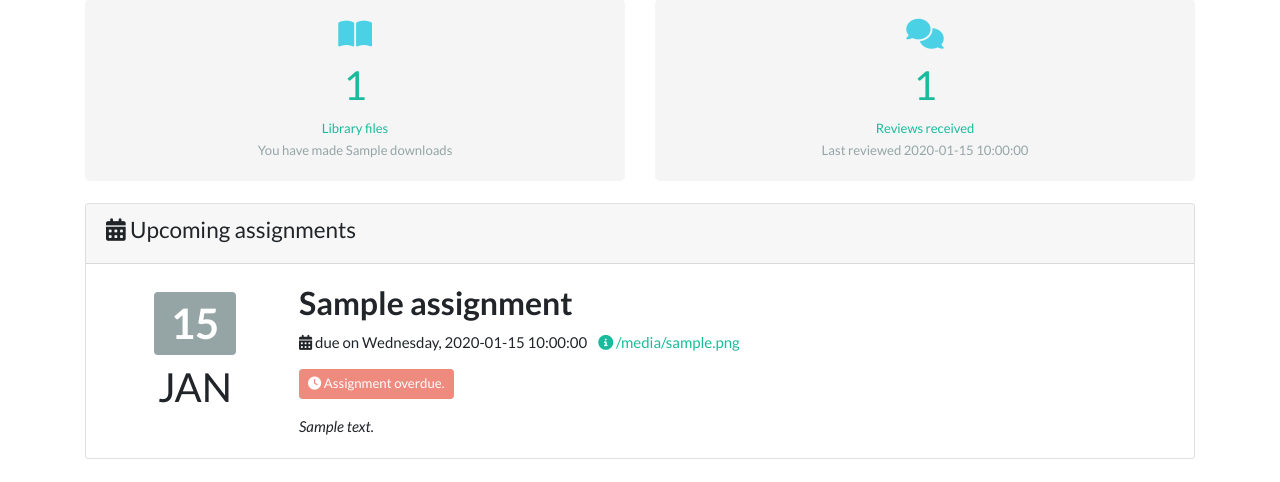
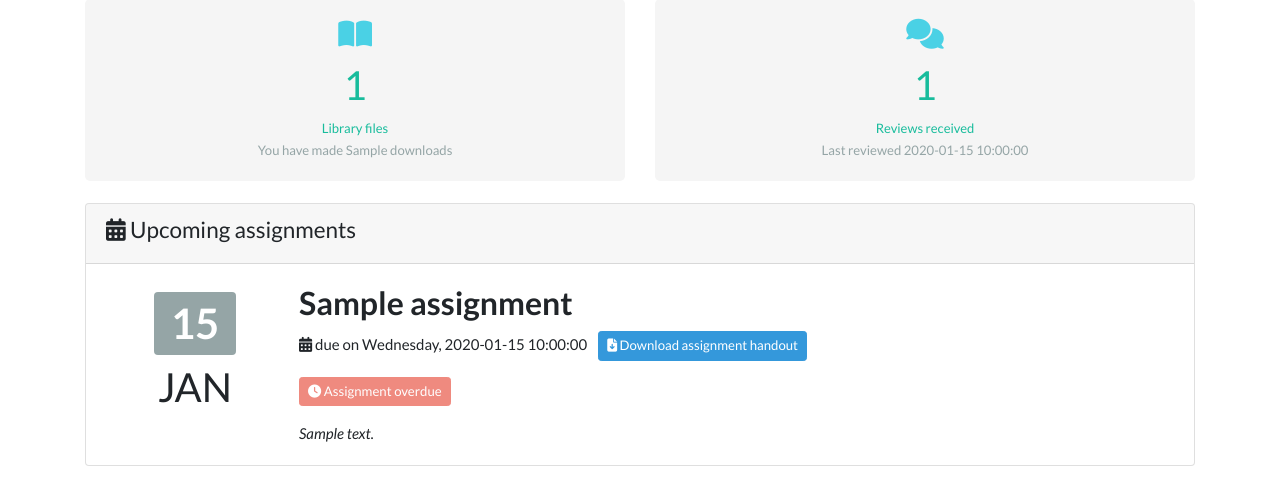
Before and after one commit to Siequnu/workUp, a Python web app: template app/templates/index_workUp.html in a window 1280 px wide. Shown: the part 479-961 px from the top of the page. Before the commit the page ends 938 px from the top, so only its background shows below. Run offline with Jinja, Linux system fonts and the light colour scheme; the template is opened without the code that fills it: most values are stand-ins (such as "Sample title", 1, 10 or a date in 2020); some libraries are stand-ins or nearby versions.

Commit message:
Adjustments to assignments div

```diff
--- a/app/templates/index_workUp.html
+++ b/app/templates/index_workUp.html
@@ -502,18 +502,21 @@
                                 <li class="list-inline-item"><i class="fa fa-calendar" aria-hidden="true"></i> due on
                                     {{assignment['due_date'].strftime('%A')}}, {{assignment['humanized_due_date']}}</li>
                                 {% if assignment['assignment_task_filename'] %}
-                                <a
-                                    href="{{url_for('assignments.download_assignment_file', assignment_id = assignment['id'])}}">
-                                    <li class="list-inline-item"><i class="fa fa-info-circle" aria-hidden="true"></i>
-                                        {{ assignment['assignment_task_filename']}}</li>
-                                </a>
+                                <a href="{{url_for('assignments.download_assignment_file', assignment_id = assignment['id'])}}">
+                                    <li class="list-inline-item">
+                                      <button class="btn btn-info btn-sm">
+                                        <i class="fa fa-file-download">
+                                        </i> Download assignment handout
+                                      </button>
+                                    </li>
+                                  </a>
                                 {% endif %}
 
                             </ul>
                             <ul class="list-inline">
                                 {% if assignment['assignment_is_past_deadline'] %}
                                 <a href="#" class="btn btn-danger btn-sm disabled" role="button" aria-disabled="true"><i
-                                        class="fa fa-clock"></i> Assignment overdue.</a>
+                                        class="fa fa-clock"></i> Assignment overdue</a>
                                 {% else %}
                                 <a href="{{url_for('files.upload_file', assignment_id = assignment['id'])}}"> <button
                                     class="btn btn-sm btn-warning"><i class="fa fa-file-upload"></i> Upload your
```
